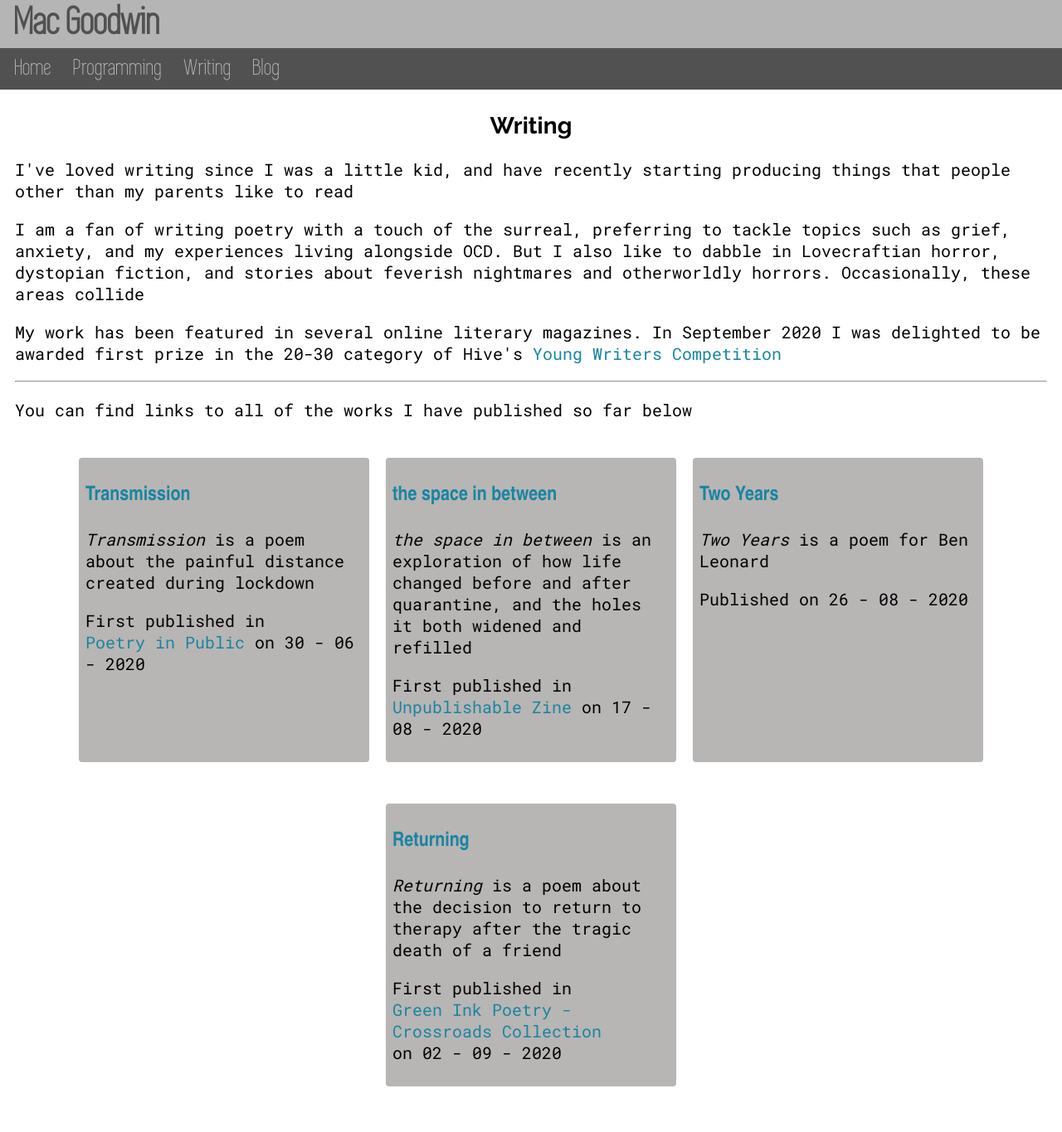
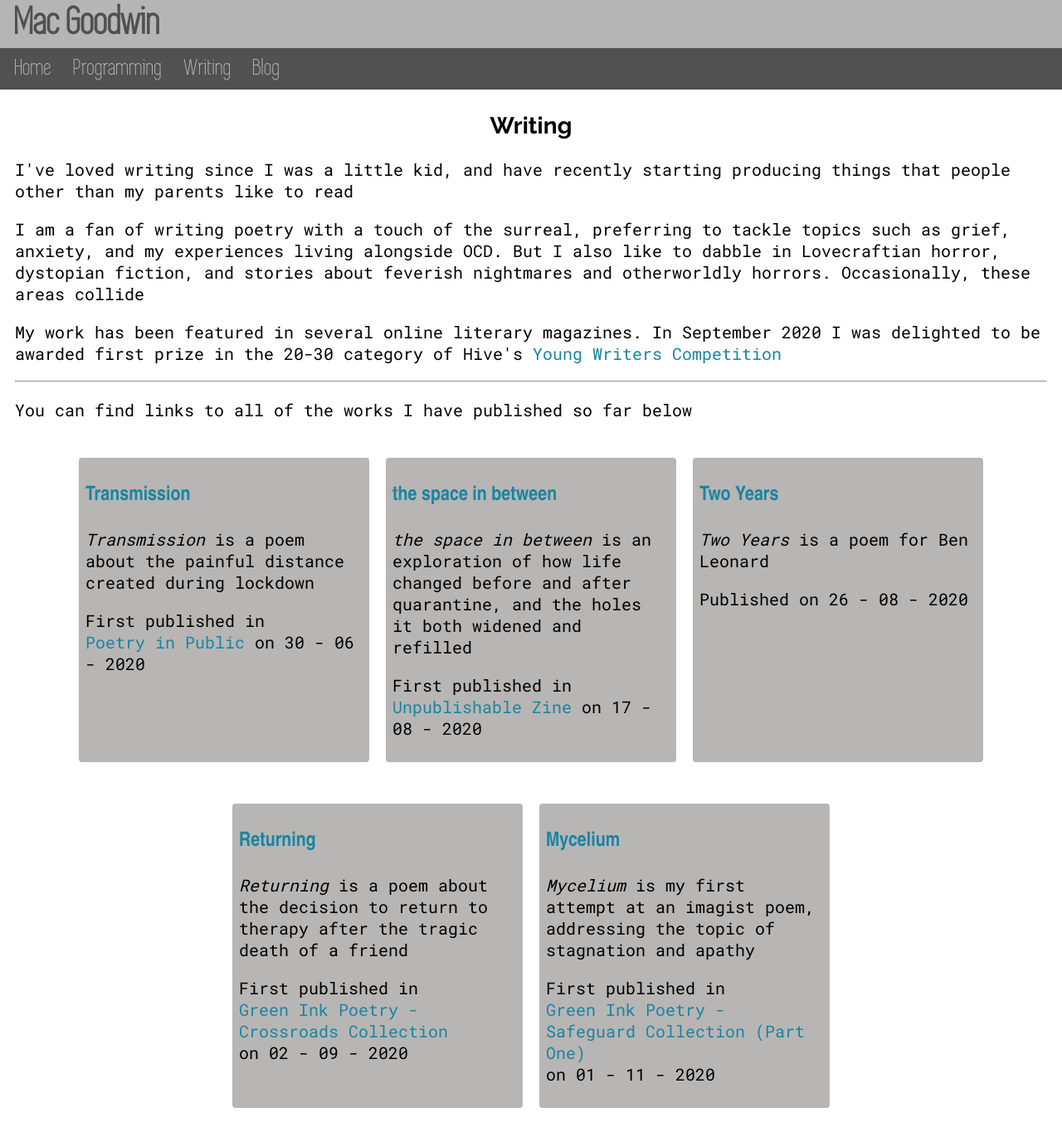
Before and after one commit to Twigonometry/mac-goodwin.com, a Jekyll site: the page built from mac-goodwin/writing.html, in a window 1280 px wide. Shown: the whole page at 83% size. Built offline with Jekyll 4.4.1, drawn with Linux system fonts in a browser that asks for light colours; some web fonts are replaced; before the commit the page ends 1339 px from its top, so only the background shows below that.

Commit message:
Recent writing links

```diff
--- a/mac-goodwin/index.html
+++ b/mac-goodwin/index.html
@@ -12,7 +12,7 @@ title: Home
     <p>In the 2020-2021 academic year, I'll be lucky enough to be on a Year in Industry in a cybersecurity related field. While I'm away from Uni, I'll be working on various projects and helping to run <a href="https://shefesh.com/">Sheffield Ethical Student Hackers</a> society</p>
     <br>
     <p>In my spare time I enjoy writing, running, scouting, and board and card games. I'll occasionally take part in a related competition (I even <a href="http://www.hivesouthyorkshire.com/compresults-2020">won one</a> recently)</p>
-    <p>I write mostly poetry, and some short stories. You can see my most recently published work <a href="https://www.greeninkpoetry.co.uk/poetry-collections/collection-4-cross-roads">here</a></p>
+    <p>I write mostly poetry, and some short stories. You can see my most recently published work <a href="https://www.greeninkpoetry.co.uk/poetry-submissions-all/mac-goodwin-mycelium">here</a></p>
     <hr>
     <p>I built this website myself, coded in <a href="https://jekyllrb.com/">Jekyll</a> and hosted with <a href="https://www.netlify.com/">Netlify</a>. You can view the code on GitHub <a href="https://github.com/Twigonometry/mac-goodwin.com">here</a>, as well as my <a href="https://github.com/Twigonometry?tab=repositories">other projects</a></p>
     <p>There are plenty more features still to come :)</p>
--- /dev/null
+++ b/mac-goodwin/writing/showcases/mycelium.html
@@ -0,0 +1,43 @@
+---
+layout: default
+title: Mycelium
+description: Mycelium - an imagist poem about stagnation and apathy
+custom_font: https://fonts.googleapis.com/css2?family=Roboto+Mono&display=swap
+custom_css: writing
+---
+<h3>Mycelium</h3>
+
+<h4>Published on 01 - 11 - 2020</h4>
+
+<p><i>Mycelium</i> was first published in Green Ink Poetry's brilliant <a href="https://www.greeninkpoetry.co.uk/poetry-collections/safe-guard-part-one">Safeguard Collection (Part One)</a></p>
+<p>I'd never attempted to write in an imagist or micro-poetry style before this poem, so the constraints of the collection were great fun to try and work within!</p>
+
+<hr>
+
+<p>
+    Ash white you roll
+    <br/>
+    Over deep reds
+    <br/>
+    And mottled greens
+    <br/>
+    Of neglected chillis
+</p>
+<p>
+    A strange beauty
+    <br/>
+    Webbed fingers
+    <br/>
+    Stretching out
+    <br/>
+    For life
+</p>
+<p>
+    You creep into
+    <br/>
+    The corners
+    <br/>
+    I am just too tired
+    <br/>
+    To clean
+</p>
```
Also changed, not shown: mac-goodwin/_writing-showcases/mycelium.html (added, +9 -0 lines).
